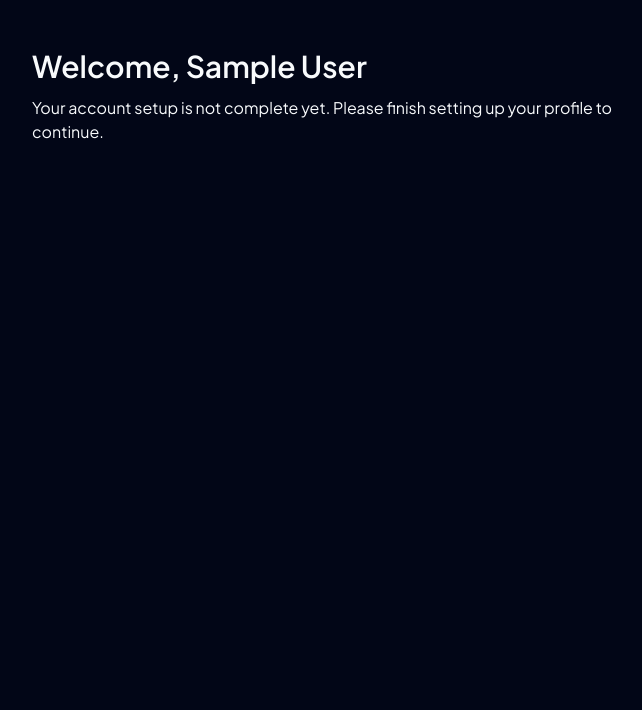
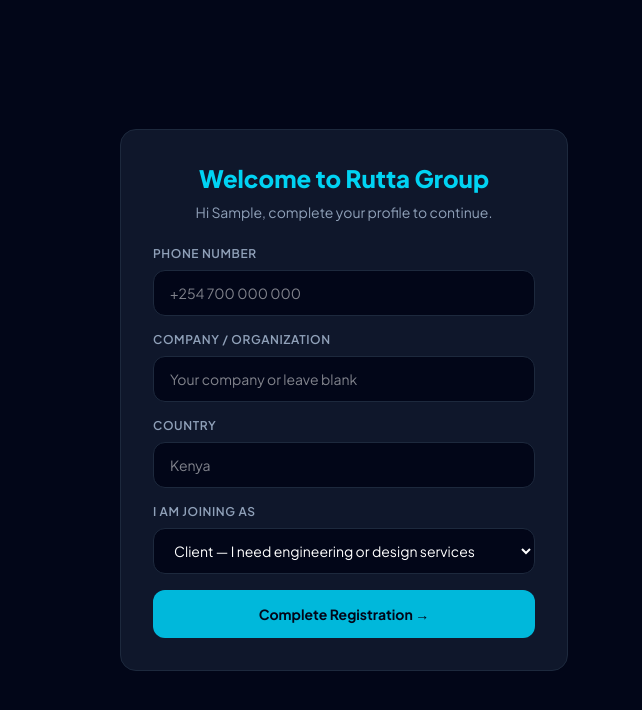
Before and after one commit to rutta254/rutta-website, a Next.js app: page /onboarding in a window 1280 px wide. Shown: the top 710 px of the page, without its empty margins (296-938 px from the left). Built offline with nearby package versions, Linux system fonts and the light colour scheme; no server answers; the database is empty; sample sign-in values are in the browser's storage.

Commit message:
Restore onboarding page form and fix profileComplete on save

```diff
--- a/src/app/(client)/onboarding/page.tsx
+++ b/src/app/(client)/onboarding/page.tsx
@@ -1,6 +1,10 @@
 import { getServerSession } from 'next-auth';
 import { authOptions } from '@/lib/auth';
+import { prisma } from '@/lib/prisma';
 import { redirect } from 'next/navigation';
+import OnboardingForm from './OnboardingForm';
+
+export const dynamic = 'force-dynamic';
 
 export default async function OnboardingPage() {
   const session = await getServerSession(authOptions);
@@ -13,12 +17,16 @@ export default async function OnboardingPage() {
     redirect('/hub');
   }
 
+  const user = await prisma.user.findUnique({
+    where: { id: session.user.id },
+    select: { name: true, profileComplete: true },
+  });
+
+  if (user?.profileComplete) {
+    redirect('/hub');
+  }
+
   return (
-    <main className="mx-auto w-full max-w-2xl px-6 py-12">
-      <h1 className="text-3xl font-semibold">Welcome, {session.user.name ?? 'there'}</h1>
-      <p className="mt-3 text-muted-foreground">
-        Your account setup is not complete yet. Please finish setting up your profile to continue.
-      </p>
-    </main>
+    <OnboardingForm userName={session.user.name ?? 'there'} />
   );
 }
--- a/src/app/api/user/update-profile/route.ts
+++ b/src/app/api/user/update-profile/route.ts
@@ -29,6 +29,7 @@ export async function POST(req: Request) {
         phone: phone || null,
         company: company || null,
         country: country || null,
+        profileComplete: true,
       },
     });
 
```
